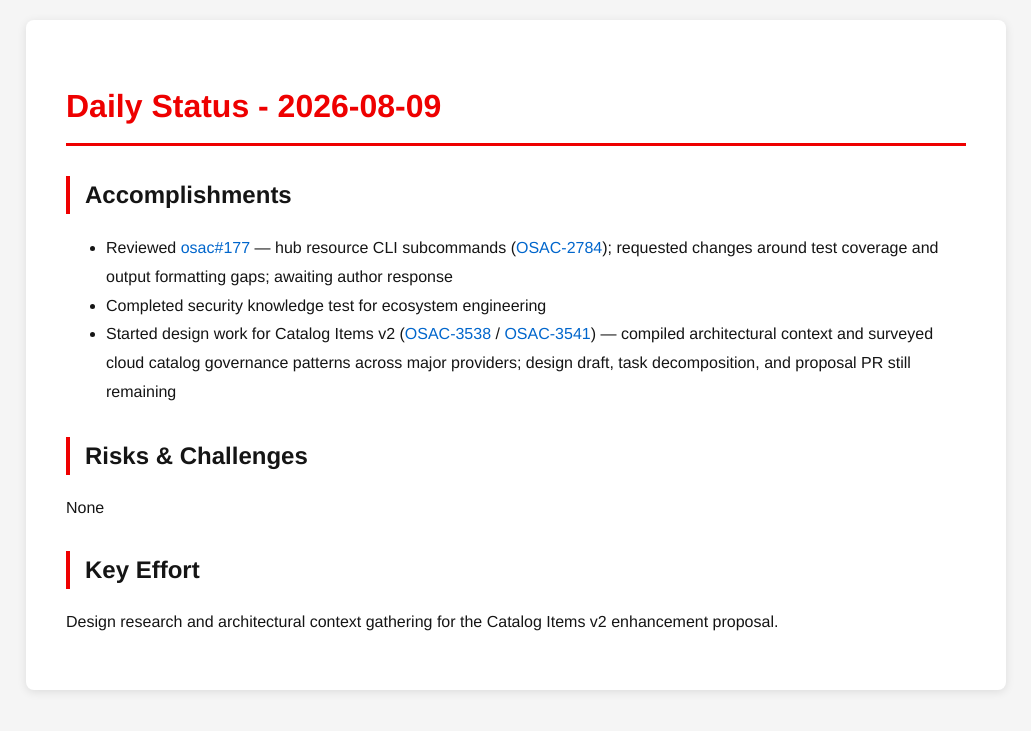
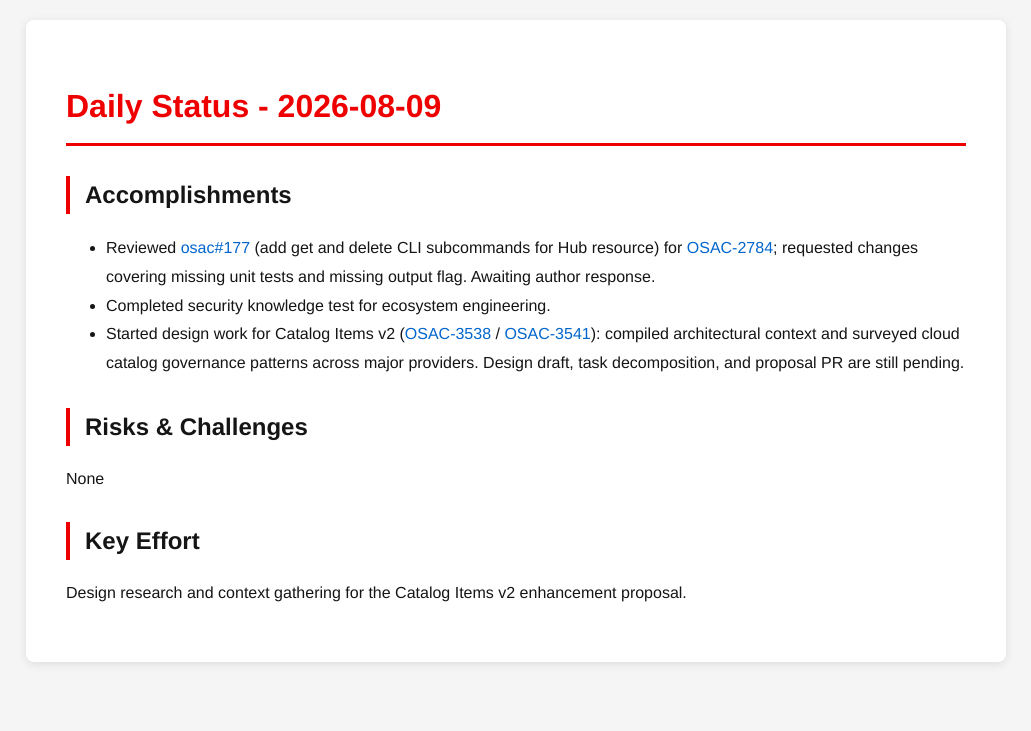
Before and after one commit to tzvatot/daily-status, a Jekyll site: the page built from 2026-08-09.md, in a window 1280 px wide. Shown: the top 731 px of the page, without its empty margins (124-1155 px from the left). Built offline with Jekyll 4.4.1, drawn with Linux system fonts in a browser that asks for light colours.

Commit message:
Daily status update - 2026-08-09

```diff
--- a/2026-08-09.md
+++ b/2026-08-09.md
@@ -7,12 +7,12 @@
 # Daily Status - 2026-08-09
 
 ## Accomplishments
-- Reviewed [osac#177](https://github.com/osac-project/osac/pull/177) — hub resource CLI subcommands ([OSAC-2784](https://redhat.atlassian.net/browse/OSAC-2784)); requested changes around test coverage and output formatting gaps; awaiting author response
-- Completed security knowledge test for ecosystem engineering
-- Started design work for Catalog Items v2 ([OSAC-3538](https://redhat.atlassian.net/browse/OSAC-3538) / [OSAC-3541](https://redhat.atlassian.net/browse/OSAC-3541)) — compiled architectural context and surveyed cloud catalog governance patterns across major providers; design draft, task decomposition, and proposal PR still remaining
+- Reviewed [osac#177](https://github.com/osac-project/osac/pull/177) (add get and delete CLI subcommands for Hub resource) for [OSAC-2784](https://redhat.atlassian.net/browse/OSAC-2784); requested changes covering missing unit tests and missing output flag. Awaiting author response.
+- Completed security knowledge test for ecosystem engineering.
+- Started design work for Catalog Items v2 ([OSAC-3538](https://redhat.atlassian.net/browse/OSAC-3538) / [OSAC-3541](https://redhat.atlassian.net/browse/OSAC-3541)): compiled architectural context and surveyed cloud catalog governance patterns across major providers. Design draft, task decomposition, and proposal PR are still pending.
 
 ## Risks & Challenges
 None
 
 ## Key Effort
-Design research and architectural context gathering for the Catalog Items v2 enhancement proposal.
+Design research and context gathering for the Catalog Items v2 enhancement proposal.
```
